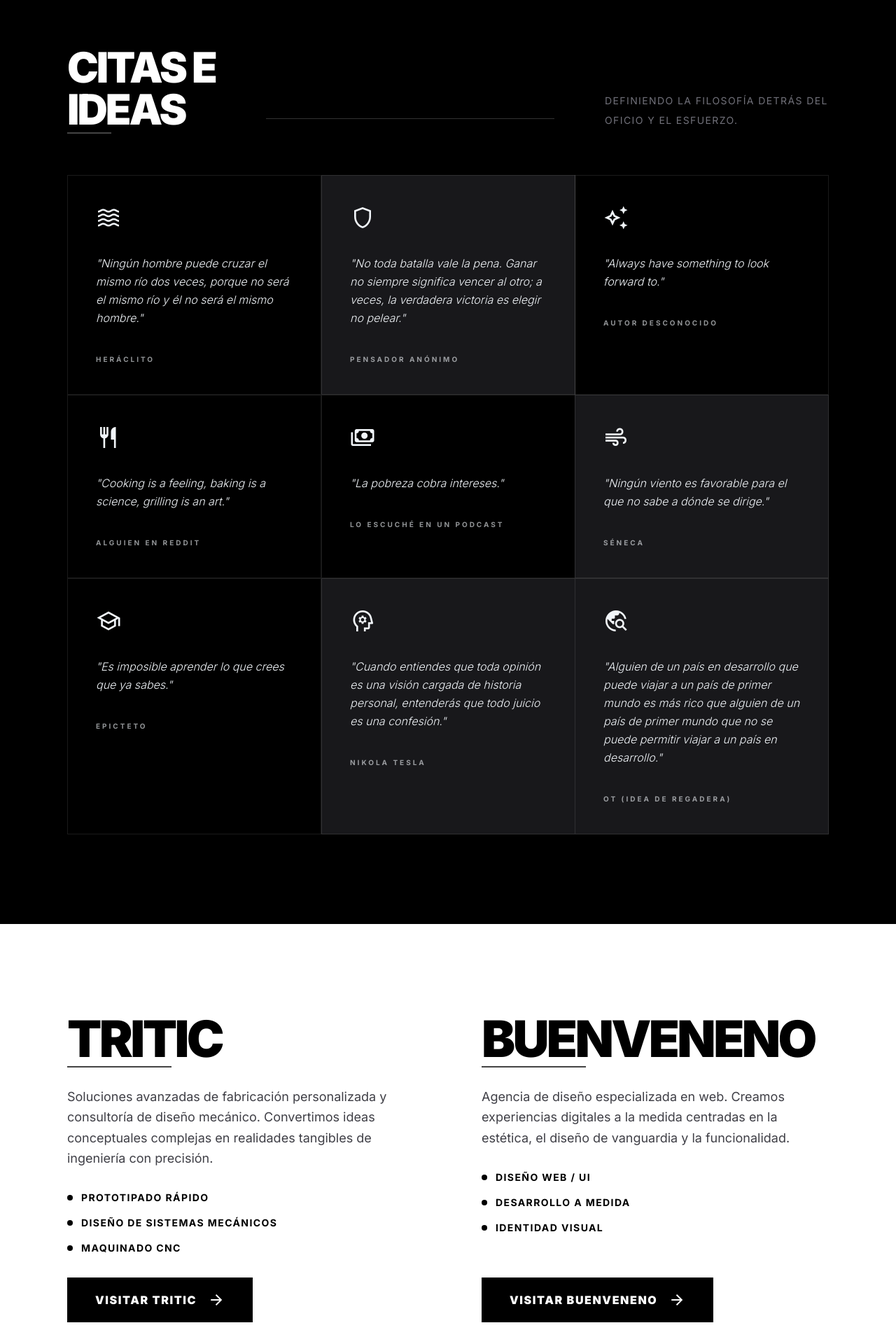
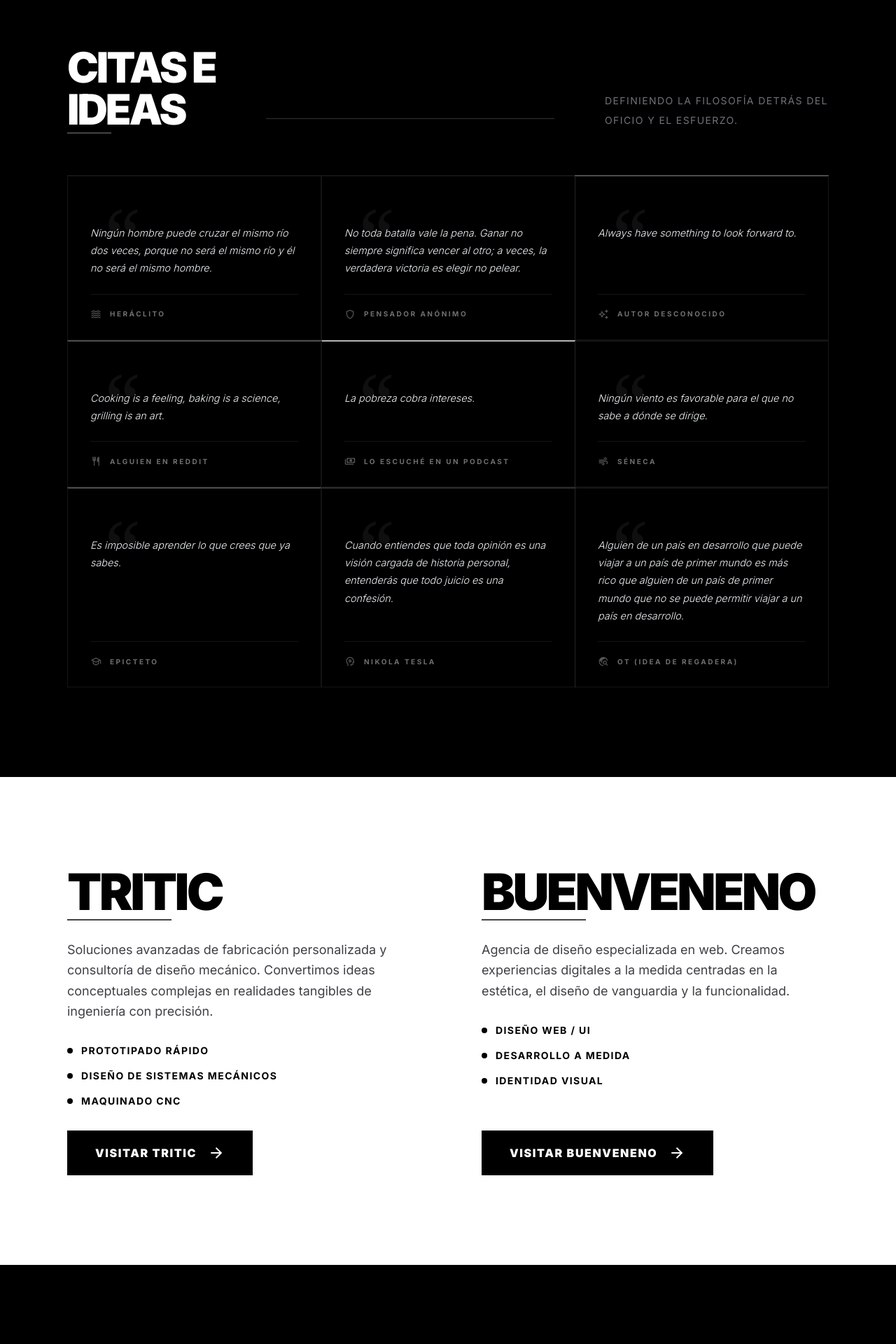
Before and after one commit to oscarttalavera/oscartalavera.com, a Jekyll site: the page built from index.md, in a window 1280 px wide. Shown: the part 1065-2985 px from the top of the page at 70% size. Built offline with Jekyll 4.4.1, drawn with Linux system fonts in a browser that asks for light colours; nearby versions of some CDN libraries; some of the changed lines change nothing that is shown.

Commit message:
Rediseño completo de citas

```diff
--- a/index.md
+++ b/index.md
@@ -62,94 +62,232 @@
 <!-- Citations Section -->
 <section class="py-32 px-6 lg:px-24" id="citations">
 <div class="flex flex-col md:flex-row justify-between items-end mb-16 gap-6">
-<h2 class="text-4xl md:text-6xl font-black uppercase tracking-tighter">Citas e<br/>Ideas</h2>
-<div class="h-px bg-white/20 flex-grow mx-12 hidden lg:block mb-4"></div>
-<p class="text-zinc-500 text-sm max-w-xs uppercase tracking-widest leading-loose">
-                    Definiendo la filosofía detrás del oficio y el esfuerzo.
-                </p>
+  <h2 class="text-4xl md:text-6xl font-black uppercase tracking-tighter">Citas e<br/>Ideas</h2>
+  <div class="h-px bg-white/20 flex-grow mx-12 hidden lg:block mb-4"></div>
+  <p class="text-zinc-500 text-sm max-w-xs uppercase tracking-widest leading-loose">
+    Definiendo la filosofía detrás del oficio y el esfuerzo.
+  </p>
 </div>
-<div id="citations-grid" class="grid grid-cols-1 md:grid-cols-2 lg:grid-cols-3 gap-0">
-<div class="citation-card group border border-white/10 p-10 hover:bg-white hover:text-black">
-<span class="material-symbols-outlined text-4xl mb-8 group-hover:scale-110 transition-transform">waves</span>
-<p class="text-base font-light italic leading-relaxed mb-8">"Ningún hombre puede cruzar el mismo río dos veces, porque no será el mismo río y él no será el mismo hombre."</p>
-<span class="text-[10px] uppercase tracking-[0.3em] font-bold opacity-60">Heráclito</span>
-</div>
+<div id="citations-grid" class="grid grid-cols-1 md:grid-cols-2 lg:grid-cols-3">
 
-<div class="citation-card group border border-white/10 p-10 hover:bg-white hover:text-black">
-<span class="material-symbols-outlined text-4xl mb-8 group-hover:scale-110 transition-transform">auto_awesome</span>
-<p class="text-base font-light italic leading-relaxed mb-8">"Always have something to look forward to."</p>
-<span class="text-[10px] uppercase tracking-[0.3em] font-bold opacity-60">Autor desconocido</span>
-</div>
+  <div class="citation-card" data-icon="waves">
+    <div class="citation-body">
+      <span class="citation-deco">&ldquo;</span>
+      <p class="citation-text">Ningún hombre puede cruzar el mismo río dos veces, porque no será el mismo río y él no será el mismo hombre.</p>
+    </div>
+    <footer class="citation-foot">
+      <span class="material-symbols-outlined citation-icon">waves</span>
+      <span class="citation-author">Heráclito</span>
+    </footer>
+  </div>
 
-<div class="citation-card group border border-white/10 p-10 hover:bg-white hover:text-black">
-<span class="material-symbols-outlined text-4xl mb-8 group-hover:scale-110 transition-transform">psychology</span>
-<p class="text-base font-light italic leading-relaxed mb-8">"Cuando entiendes que toda opinión es una visión cargada de historia personal, entenderás que todo juicio es una confesión."</p>
-<span class="text-[10px] uppercase tracking-[0.3em] font-bold opacity-60">Nikola Tesla</span>
-</div>
+  <div class="citation-card" data-icon="auto_awesome">
+    <div class="citation-body">
+      <span class="citation-deco">&ldquo;</span>
+      <p class="citation-text">Always have something to look forward to.</p>
+    </div>
+    <footer class="citation-foot">
+      <span class="material-symbols-outlined citation-icon">auto_awesome</span>
+      <span class="citation-author">Autor desconocido</span>
+    </footer>
+  </div>
 
-<div class="citation-card group border border-white/10 p-10 hover:bg-white hover:text-black">
-<span class="material-symbols-outlined text-4xl mb-8 group-hover:scale-110 transition-transform">restaurant</span>
-<p class="text-base font-light italic leading-relaxed mb-8">"Cooking is a feeling, baking is a science, grilling is an art."</p>
-<span class="text-[10px] uppercase tracking-[0.3em] font-bold opacity-60">Alguien en Reddit</span>
-</div>
+  <div class="citation-card" data-icon="psychology">
+    <div class="citation-body">
+      <span class="citation-deco">&ldquo;</span>
+      <p class="citation-text">Cuando entiendes que toda opinión es una visión cargada de historia personal, entenderás que todo juicio es una confesión.</p>
+    </div>
+    <footer class="citation-foot">
+      <span class="material-symbols-outlined citation-icon">psychology</span>
+      <span class="citation-author">Nikola Tesla</span>
+    </footer>
+  </div>
 
-<div class="citation-card group border border-white/10 p-10 hover:bg-white hover:text-black">
-<span class="material-symbols-outlined text-4xl mb-8 group-hover:scale-110 transition-transform">school</span>
-<p class="text-base font-light italic leading-relaxed mb-8">"Es imposible aprender lo que crees que ya sabes."</p>
-<span class="text-[10px] uppercase tracking-[0.3em] font-bold opacity-60">Epicteto</span>
-</div>
+  <div class="citation-card" data-icon="restaurant">
+    <div class="citation-body">
+      <span class="citation-deco">&ldquo;</span>
+      <p class="citation-text">Cooking is a feeling, baking is a science, grilling is an art.</p>
+    </div>
+    <footer class="citation-foot">
+      <span class="material-symbols-outlined citation-icon">restaurant</span>
+      <span class="citation-author">Alguien en Reddit</span>
+    </footer>
+  </div>
 
-<div class="citation-card group border border-white/10 p-10 hover:bg-white hover:text-black">
-<span class="material-symbols-outlined text-4xl mb-8 group-hover:scale-110 transition-transform">payments</span>
-<p class="text-base font-light italic leading-relaxed mb-8">"La pobreza cobra intereses."</p>
-<span class="text-[10px] uppercase tracking-[0.3em] font-bold opacity-60">Lo escuché en un podcast</span>
-</div>
+  <div class="citation-card" data-icon="school">
+    <div class="citation-body">
+      <span class="citation-deco">&ldquo;</span>
+      <p class="citation-text">Es imposible aprender lo que crees que ya sabes.</p>
+    </div>
+    <footer class="citation-foot">
+      <span class="material-symbols-outlined citation-icon">school</span>
+      <span class="citation-author">Epicteto</span>
+    </footer>
+  </div>
 
-<div class="citation-card group border border-white/10 p-10 hover:bg-white hover:text-black">
-<span class="material-symbols-outlined text-4xl mb-8 group-hover:scale-110 transition-transform">air</span>
-<p class="text-base font-light italic leading-relaxed mb-8">"Ningún viento es favorable para el que no sabe a dónde se dirige."</p>
-<span class="text-[10px] uppercase tracking-[0.3em] font-bold opacity-60">Séneca</span>
-</div>
+  <div class="citation-card" data-icon="payments">
+    <div class="citation-body">
+      <span class="citation-deco">&ldquo;</span>
+      <p class="citation-text">La pobreza cobra intereses.</p>
+    </div>
+    <footer class="citation-foot">
+      <span class="material-symbols-outlined citation-icon">payments</span>
+      <span class="citation-author">Lo escuché en un podcast</span>
+    </footer>
+  </div>
 
-<div class="citation-card group border border-white/10 p-10 hover:bg-white hover:text-black">
-<span class="material-symbols-outlined text-4xl mb-8 group-hover:scale-110 transition-transform">shield</span>
-<p class="text-base font-light italic leading-relaxed mb-8">"No toda batalla vale la pena. Ganar no siempre significa vencer al otro; a veces, la verdadera victoria es elegir no pelear."</p>
-<span class="text-[10px] uppercase tracking-[0.3em] font-bold opacity-60">Pensador anónimo</span>
-</div>
+  <div class="citation-card" data-icon="air">
+    <div class="citation-body">
+      <span class="citation-deco">&ldquo;</span>
+      <p class="citation-text">Ningún viento es favorable para el que no sabe a dónde se dirige.</p>
+    </div>
+    <footer class="citation-foot">
+      <span class="material-symbols-outlined citation-icon">air</span>
+      <span class="citation-author">Séneca</span>
+    </footer>
+  </div>
 
-<div class="citation-card group border border-white/10 p-10 hover:bg-white hover:text-black">
-<span class="material-symbols-outlined text-4xl mb-8 group-hover:scale-110 transition-transform">travel_explore</span>
-<p class="text-base font-light italic leading-relaxed mb-8">"Alguien de un país en desarrollo que puede viajar a un país de primer mundo es más rico que alguien de un país de primer mundo que no se puede permitir viajar a un país en desarrollo."</p>
-<span class="text-[10px] uppercase tracking-[0.3em] font-bold opacity-60">OT (Idea de regadera)</span>
-</div>
+  <div class="citation-card" data-icon="shield">
+    <div class="citation-body">
+      <span class="citation-deco">&ldquo;</span>
+      <p class="citation-text">No toda batalla vale la pena. Ganar no siempre significa vencer al otro; a veces, la verdadera victoria es elegir no pelear.</p>
+    </div>
+    <footer class="citation-foot">
+      <span class="material-symbols-outlined citation-icon">shield</span>
+      <span class="citation-author">Pensador anónimo</span>
+    </footer>
+  </div>
+
+  <div class="citation-card" data-icon="travel_explore">
+    <div class="citation-body">
+      <span class="citation-deco">&ldquo;</span>
+      <p class="citation-text">Alguien de un país en desarrollo que puede viajar a un país de primer mundo es más rico que alguien de un país de primer mundo que no se puede permitir viajar a un país en desarrollo.</p>
+    </div>
+    <footer class="citation-foot">
+      <span class="material-symbols-outlined citation-icon">travel_explore</span>
+      <span class="citation-author">OT (Idea de regadera)</span>
+    </footer>
+  </div>
+
 </div>
 </section>
 
 <style>
-/* Base card style — backgrounds assigned by JS */
+/* ── Citation card ─────────────────────────────── */
 .citation-card {
-  will-change: transform, opacity, background-color;
+  position: relative;
+  display: flex;
+  flex-direction: column;
+  justify-content: space-between;
+  padding: 2.25rem 2rem 1.75rem;
+  border: 1px solid rgba(255,255,255,0.08);
+  border-top: 2px solid rgba(255,255,255,0.12); /* accent line — JS tweaks opacity */
+  overflow: hidden;
+  cursor: default;
+  will-change: transform, opacity;
   transition:
     transform 0.55s cubic-bezier(0.4, 0, 0.2, 1),
     opacity   0.55s cubic-bezier(0.4, 0, 0.2, 1),
-    background-color 0.5s ease;
+    border-top-color 0.6s ease,
+    background-color 0.4s ease,
+    color 0.4s ease;
 }
-/* Hover always overrides to white regardless of current bg */
 .citation-card:hover {
-  background-color: #ffffff !important;
-  color: #000000 !important;
-  transition: background-color 0.5s ease, color 0.5s ease;
+  background-color: #fff;
+  color: #000;
+  border-top-color: #000 !important;
 }
-/* Scattered state — JS adds inline transform per card */
+.citation-card:hover .citation-icon,
+.citation-card:hover .citation-author,
+.citation-card:hover .citation-deco {
+  color: #000;
+  opacity: 1;
+}
+
+/* giant decorative open-quote */
+.citation-deco {
+  position: absolute;
+  top: -0.5rem;
+  left: 1.25rem;
+  font-size: 7rem;
+  line-height: 1;
+  font-family: Georgia, serif;
+  color: rgba(255,255,255,0.06);
+  pointer-events: none;
+  user-select: none;
+  transition: color 0.4s ease;
+}
+.citation-card:hover .citation-deco {
+  color: rgba(0,0,0,0.06);
+}
+
+.citation-body {
+  position: relative;
+  padding-top: 2rem;
+  flex: 1;
+}
+
+.citation-text {
+  font-size: 0.9rem;
+  font-style: italic;
+  font-weight: 300;
+  line-height: 1.75;
+  margin-bottom: 1.5rem;
+  color: inherit;
+}
+
+.citation-foot {
+  display: flex;
+  align-items: center;
+  gap: 0.75rem;
+  padding-top: 1.25rem;
+  border-top: 1px solid rgba(255,255,255,0.08);
+  transition: border-color 0.4s ease;
+}
+.citation-card:hover .citation-foot {
+  border-top-color: rgba(0,0,0,0.12);
+}
+
+.citation-icon {
+  font-size: 1rem;
+  opacity: 0.35;
+  transition: opacity 0.4s ease, transform 0.4s ease;
+  color: inherit;
+}
+.citation-card:hover .citation-icon {
+  opacity: 0.7;
+  transform: scale(1.15);
+}
+
+.citation-author {
+  font-size: 0.625rem;
+  text-transform: uppercase;
+  letter-spacing: 0.25em;
+  font-weight: 700;
+  opacity: 0.45;
+  color: inherit;
+  transition: opacity 0.4s ease;
+}
+.citation-card:hover .citation-author {
+  opacity: 0.7;
+}
+
+/* scatter state */
 .citation-card.scattering {
   opacity: 0;
 }
 </style>
 
 <script>
-(function() {
-  var BG_DARK = '#18181b';  /* zinc-900 */
-  var BG_NONE = 'transparent';
+(function () {
+  /* Subtle accent-line opacities cycling per card on shuffle */
+  var ACCENTS = [
+    'rgba(255,255,255,0.08)',
+    'rgba(255,255,255,0.18)',
+    'rgba(255,255,255,0.30)',
+    'rgba(255,255,255,0.50)',
+    'rgba(255,255,255,0.70)',
+  ];
 
   function rand(min, max) {
     return Math.random() * (max - min) + min;
@@ -158,58 +296,44 @@
   function shuffleArray(arr) {
     for (var i = arr.length - 1; i > 0; i--) {
       var j = Math.floor(Math.random() * (i + 1));
-      var tmp = arr[i]; arr[i] = arr[j]; arr[j] = tmp;
+      var t = arr[i]; arr[i] = arr[j]; arr[j] = t;
     }
     return arr;
   }
 
-  /* Assign roughly half the cards a dark background, rest transparent */
-  function randomizeBackgrounds(cards) {
-    var indices = cards.map(function(_, i) { return i; });
-    shuffleArray(indices);
-    var half = Math.floor(cards.length / 2);
-    cards.forEach(function(card, i) {
-      card.style.backgroundColor = indices.indexOf(i) < half ? BG_DARK : BG_NONE;
+  /* Assign random accent-line brightness to each card */
+  function randomizeAccents(cards) {
+    cards.forEach(function (card) {
+      var accent = ACCENTS[Math.floor(Math.random() * ACCENTS.length)];
+      card.style.borderTopColor = accent;
     });
   }
 
   function scatterAndShuffle(cards, grid, callback) {
-    /* Phase 1: scatter — each card gets a random offset + slight rotation */
-    cards.forEach(function(card, i) {
-      var tx = rand(-28, 28);
-      var ty = rand(-18, 18);
-      var rot = rand(-4, 4);
-      var delay = i * 35; /* stagger in ms */
-      card.style.transitionDelay = delay + 'ms';
+    /* Phase 1 — scatter with staggered random offsets */
+    cards.forEach(function (card, i) {
+      var tx  = rand(-32, 32);
+      var ty  = rand(-20, 20);
+      var rot = rand(-5, 5);
+      card.style.transitionDelay = (i * 32) + 'ms';
       card.style.transform = 'translate(' + tx + 'px,' + ty + 'px) rotate(' + rot + 'deg)';
       card.classList.add('scattering');
     });
 
-    /* Phase 2: settle — reorder DOM, reset transforms, new backgrounds */
-    var settleDuration = 600 + cards.length * 35;
-    setTimeout(function() {
-      /* Remove stagger delays before settling */
-      cards.forEach(function(card) {
-        card.style.transitionDelay = '0ms';
-      });
-
-      /* Shuffle the DOM order */
-      shuffleArray(cards).forEach(function(card) {
-        grid.appendChild(card);
-      });
-
-      /* Randomize backgrounds for new layout */
-      randomizeBackgrounds(Array.from(grid.children));
-
-      /* Reset transforms → cards snap back into place */
-      requestAnimationFrame(function() {
-        Array.from(grid.children).forEach(function(card) {
+    /* Phase 2 — settle: new order + new accents */
+    var wait = 640 + cards.length * 32;
+    setTimeout(function () {
+      cards.forEach(function (card) { card.style.transitionDelay = '0ms'; });
+      shuffleArray(cards).forEach(function (card) { grid.appendChild(card); });
+      randomizeAccents(Array.from(grid.children));
+      requestAnimationFrame(function () {
+        Array.from(grid.children).forEach(function (card) {
           card.style.transform = '';
           card.classList.remove('scattering');
         });
         if (callback) callback();
       });
-    }, settleDuration);
+    }, wait);
   }
 
   var busy = false;
@@ -219,27 +343,20 @@
     busy = true;
     var grid = document.getElementById('citations-grid');
     if (!grid) { busy = false; return; }
-    var cards = Array.from(grid.children);
-    scatterAndShuffle(cards, grid, function() {
-      busy = false;
-    });
+    scatterAndShuffle(Array.from(grid.children), grid, function () { busy = false; });
   }
 
-  document.addEventListener('DOMContentLoaded', function() {
+  document.addEventListener('DOMContentLoaded', function () {
     var grid = document.getElementById('citations-grid');
     if (!grid) return;
-
-    /* Assign initial random backgrounds */
-    randomizeBackgrounds(Array.from(grid.children));
-
-    /* Initial shuffle (silent, no animation) */
+    /* Silent initial shuffle + accent assignment */
     var cards = Array.from(grid.children);
-    shuffleArray(cards).forEach(function(card) { grid.appendChild(card); });
-
-    /* Animated shuffle every 8 seconds */
+    shuffleArray(cards).forEach(function (c) { grid.appendChild(c); });
+    randomizeAccents(Array.from(grid.children));
+    /* Animated shuffle every 8 s */
     setInterval(shuffleCitations, 8000);
   });
-})();
+}());
 </script>
 
 <!-- Proyectos / Negocios Section -->
```
